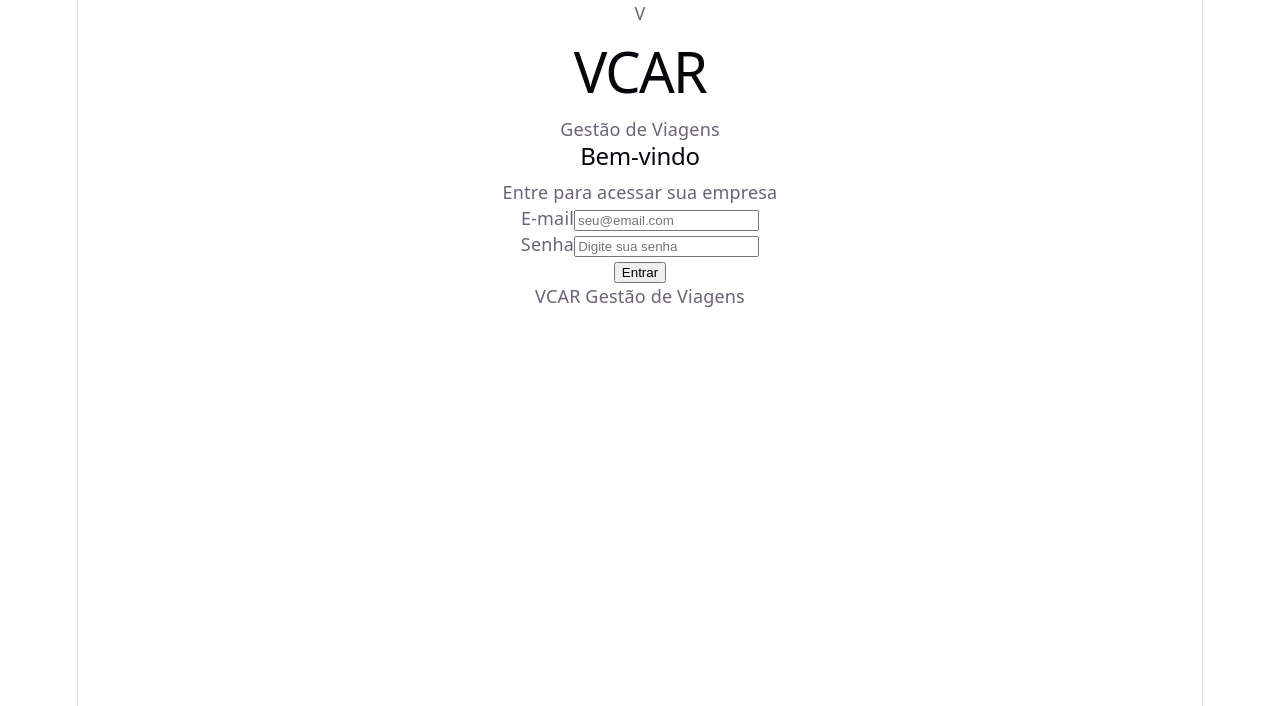
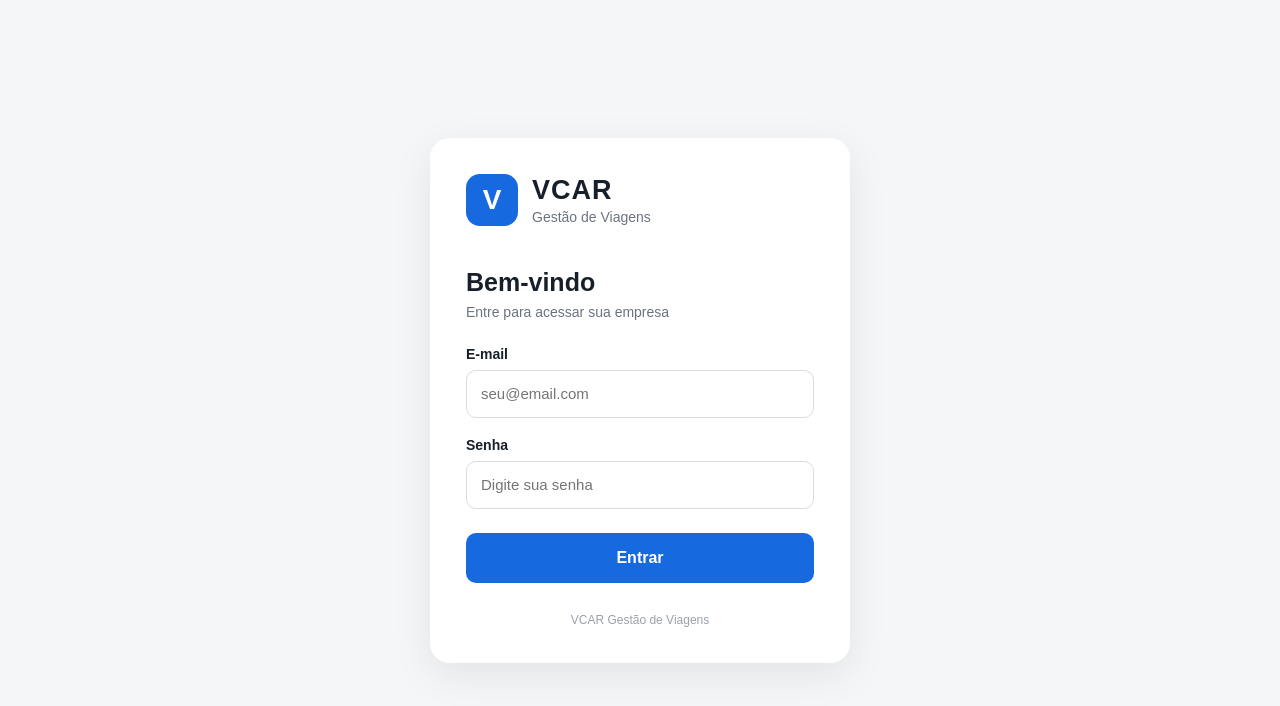
Before and after one commit to carlossolrack96/vcar-gestao-viagens, a React (Vite) app: page / in a window 1280 px wide. Shown: the top 706 px of the page. Built offline with nearby package versions, Linux system fonts and the light colour scheme.

Commit message:
Update index.css

```diff
--- a/src/index.css
+++ b/src/index.css
@@ -1,111 +1,143 @@
-:root {
-  --text: #6b6375;
-  --text-h: #08060d;
-  --bg: #fff;
-  --border: #e5e4e7;
-  --code-bg: #f4f3ec;
-  --accent: #aa3bff;
-  --accent-bg: rgba(170, 59, 255, 0.1);
-  --accent-border: rgba(170, 59, 255, 0.5);
-  --social-bg: rgba(244, 243, 236, 0.5);
-  --shadow:
-    rgba(0, 0, 0, 0.1) 0 10px 15px -3px, rgba(0, 0, 0, 0.05) 0 4px 6px -2px;
-
-  --sans: system-ui, 'Segoe UI', Roboto, sans-serif;
-  --heading: system-ui, 'Segoe UI', Roboto, sans-serif;
-  --mono: ui-monospace, Consolas, monospace;
-
-  font: 18px/145% var(--sans);
-  letter-spacing: 0.18px;
-  color-scheme: light dark;
-  color: var(--text);
-  background: var(--bg);
-  font-synthesis: none;
-  text-rendering: optimizeLegibility;
-  -webkit-font-smoothing: antialiased;
-  -moz-osx-font-smoothing: grayscale;
-
-  @media (max-width: 1024px) {
-    font-size: 16px;
-  }
-}
-
-@media (prefers-color-scheme: dark) {
-  :root {
-    --text: #9ca3af;
-    --text-h: #f3f4f6;
-    --bg: #16171d;
-    --border: #2e303a;
-    --code-bg: #1f2028;
-    --accent: #c084fc;
-    --accent-bg: rgba(192, 132, 252, 0.15);
-    --accent-border: rgba(192, 132, 252, 0.5);
-    --social-bg: rgba(47, 48, 58, 0.5);
-    --shadow:
-      rgba(0, 0, 0, 0.4) 0 10px 15px -3px, rgba(0, 0, 0, 0.25) 0 4px 6px -2px;
-  }
-
-  #social .button-icon {
-    filter: invert(1) brightness(2);
-  }
+* {
+  box-sizing: border-box;
 }
 
 body {
   margin: 0;
+  font-family: Arial, Helvetica, sans-serif;
+  background: #f4f6f8;
+  color: #17202a;
 }
 
 #root {
-  width: 1126px;
-  max-width: 100%;
-  margin: 0 auto;
-  text-align: center;
-  border-inline: 1px solid var(--border);
-  min-height: 100svh;
+  min-height: 100vh;
+}
+
+.login-page {
+  min-height: 100vh;
+  display: flex;
+  align-items: center;
+  justify-content: center;
+  padding: 24px;
+}
+
+.login-card {
+  width: 100%;
+  max-width: 420px;
+  background: #ffffff;
+  border-radius: 20px;
+  padding: 36px;
+  box-shadow: 0 12px 40px rgba(0, 0, 0, 0.08);
+}
+
+.brand {
+  display: flex;
+  align-items: center;
+  gap: 14px;
+  margin-bottom: 42px;
+}
+
+.brand-logo {
+  width: 52px;
+  height: 52px;
+  border-radius: 14px;
+  display: flex;
+  align-items: center;
+  justify-content: center;
+  background: #1769e0;
+  color: #ffffff;
+  font-size: 28px;
+  font-weight: 800;
+}
+
+.brand h1 {
+  margin: 0;
+  font-size: 27px;
+  letter-spacing: 1px;
+}
+
+.brand p {
+  margin: 3px 0 0;
+  color: #6b7280;
+  font-size: 14px;
+}
+
+.login-heading {
+  margin-bottom: 26px;
+}
+
+.login-heading h2 {
+  margin: 0 0 7px;
+  font-size: 25px;
+}
+
+.login-heading p {
+  margin: 0;
+  color: #6b7280;
+  font-size: 14px;
+}
+
+.login-form {
   display: flex;
   flex-direction: column;
-  box-sizing: border-box;
+  gap: 19px;
 }
 
-h1,
-h2 {
-  font-family: var(--heading);
-  font-weight: 500;
-  color: var(--text-h);
+.field {
+  display: flex;
+  flex-direction: column;
+  gap: 8px;
 }
 
-h1 {
-  font-size: 56px;
-  letter-spacing: -1.68px;
-  margin: 32px 0;
-  @media (max-width: 1024px) {
-    font-size: 36px;
-    margin: 20px 0;
+.field label {
+  font-size: 14px;
+  font-weight: 600;
+}
+
+.field input {
+  width: 100%;
+  height: 48px;
+  border: 1px solid #d8dde3;
+  border-radius: 10px;
+  padding: 0 14px;
+  font-size: 15px;
+  outline: none;
+}
+
+.field input:focus {
+  border-color: #1769e0;
+}
+
+.login-form button {
+  height: 50px;
+  border: 0;
+  border-radius: 10px;
+  background: #1769e0;
+  color: #ffffff;
+  font-size: 16px;
+  font-weight: 700;
+  cursor: pointer;
+  margin-top: 5px;
+}
+
+.login-form button:hover {
+  opacity: 0.92;
+}
+
+.login-footer {
+  text-align: center;
+  margin-top: 30px;
+  color: #9aa1aa;
+  font-size: 12px;
+}
+
+@media (max-width: 480px) {
+  .login-page {
+    padding: 16px;
+  }
+
+  .login-card {
+    padding: 28px 22px;
+    border-radius: 16px;
   }
 }
-h2 {
-  font-size: 24px;
-  line-height: 118%;
-  letter-spacing: -0.24px;
-  margin: 0 0 8px;
-  @media (max-width: 1024px) {
-    font-size: 20px;
-  }
-}
-p {
-  margin: 0;
-}
-
-code,
-.counter {
-  font-family: var(--mono);
-  display: inline-flex;
-  border-radius: 4px;
-  color: var(--text-h);
-}
-
-code {
-  font-size: 15px;
-  line-height: 135%;
-  padding: 4px 8px;
-  background: var(--code-bg);
-}
```
